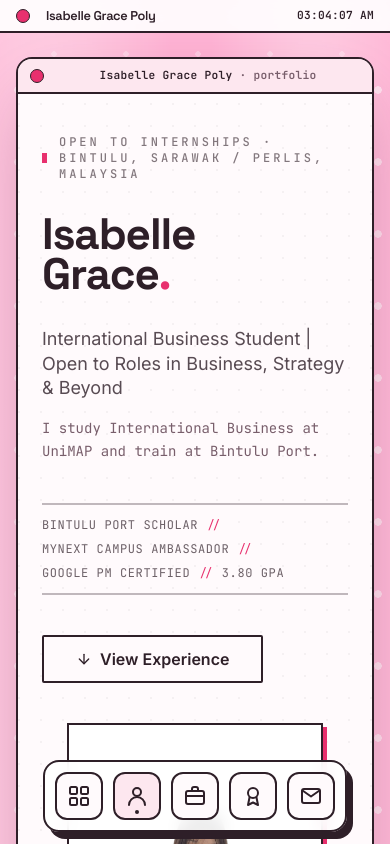
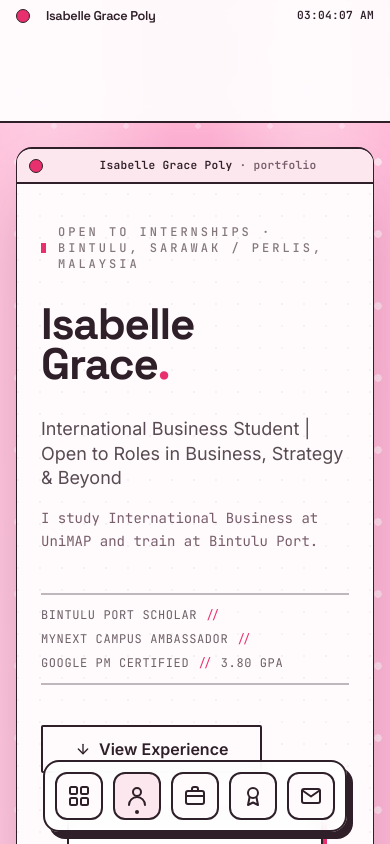
Before and after one commit to harithirfan-quant/isabelle-grace-portfolio, a Next.js app: page / in a window 390 px wide. Shown: the top 844 px of the page. Built offline with nearby package versions, Linux system fonts and the light colour scheme.

Commit message:
fix(responsive): make desktop shell phone safe

```diff
--- a/app/globals.css
+++ b/app/globals.css
@@ -298,10 +298,23 @@ html .desk-window section {
    so normal page scrolling, Cmd+F and the URL bar all behave. */
 @media (max-width: 900px) {
   html .desk-window {
+    width: 100%;
     height: auto;
+    border-left-width: 1px;
+    border-right-width: 1px;
   }
   .desk-body {
-    overflow: visible;
+    overflow-x: clip;
+    overflow-y: visible;
+  }
+  .mobile-shell > .relative {
+    padding-bottom: calc(6rem + env(safe-area-inset-bottom));
+  }
+  .mobile-dock {
+    padding-bottom: max(0.75rem, env(safe-area-inset-bottom));
+  }
+  .desk-tile {
+    touch-action: manipulation;
   }
 }
 
--- a/components/desktop/desk-shell.tsx
+++ b/components/desktop/desk-shell.tsx
@@ -171,7 +171,7 @@ export function DeskShell({ children }: { children: React.ReactNode }) {
   const windowHidden = closed || minimised;
 
   return (
-    <div className="desk-field flex h-[100dvh] flex-col max-[900px]:h-auto max-[900px]:min-h-[100dvh]">
+    <div className="desk-field mobile-shell flex h-[100dvh] flex-col max-[900px]:h-auto max-[900px]:min-h-[100svh]">
       {/* ---------------- menubar ---------------- */}
       <div className="relative z-40 flex shrink-0 items-center gap-4 border-b-2 border-foreground bg-white/90 px-4 py-1.5 text-[0.8rem] font-semibold backdrop-blur">
         <span
@@ -263,7 +263,7 @@ export function DeskShell({ children }: { children: React.ReactNode }) {
         ) : null}
 
         {/* ---------------- dock ---------------- */}
-        <div className="absolute bottom-0 left-0 right-0 flex justify-center px-3 pb-3 max-[900px]:fixed max-[900px]:z-40">
+        <div className="mobile-dock absolute bottom-0 left-0 right-0 flex justify-center px-3 pb-3 max-[900px]:fixed max-[900px]:z-40">
           <div
             className="no-scrollbar flex max-w-full gap-2.5 overflow-x-auto rounded-2xl border-2 border-foreground bg-white/90 p-2.5 shadow-[6px_7px_0_0_hsl(var(--foreground))] backdrop-blur"
             role="toolbar"
```
